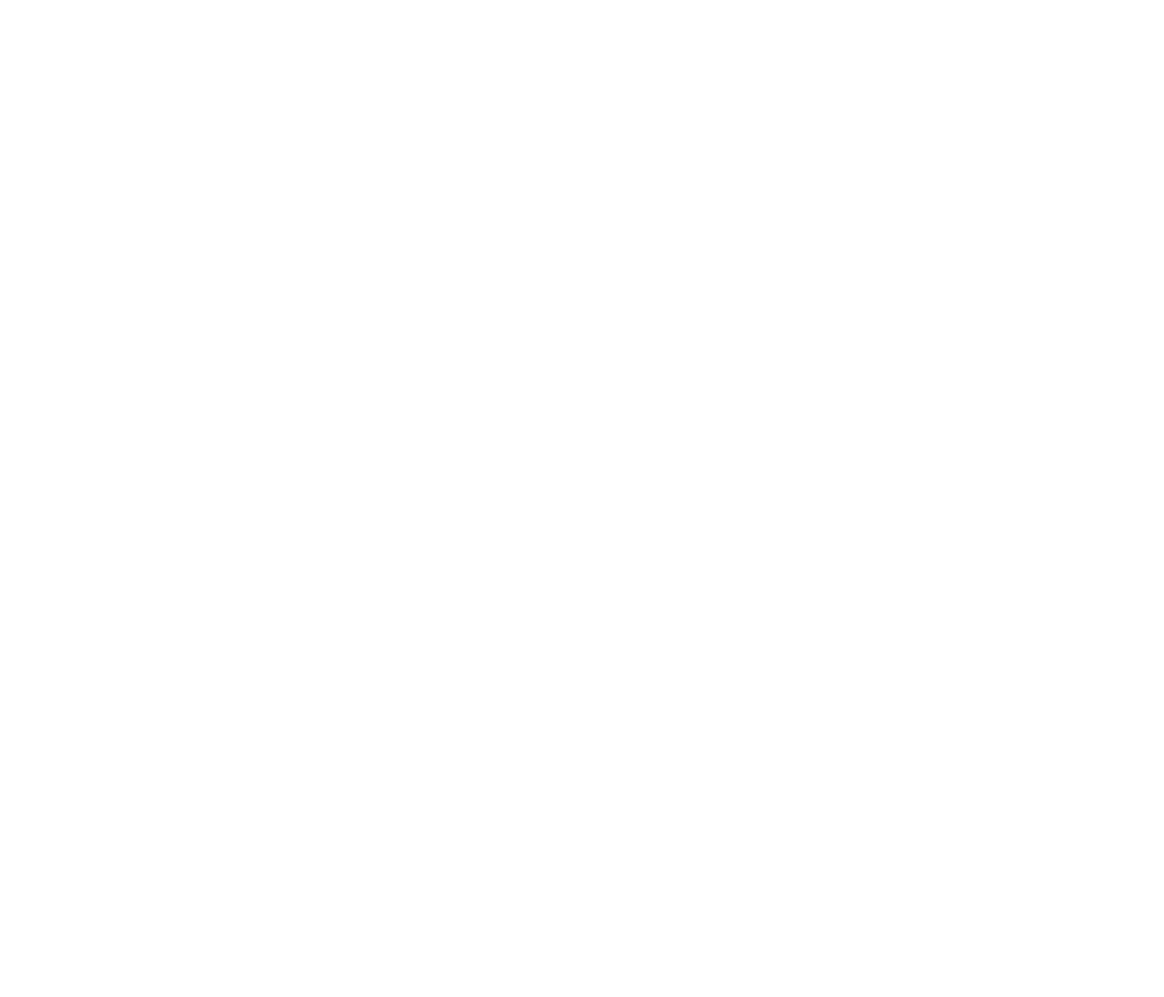
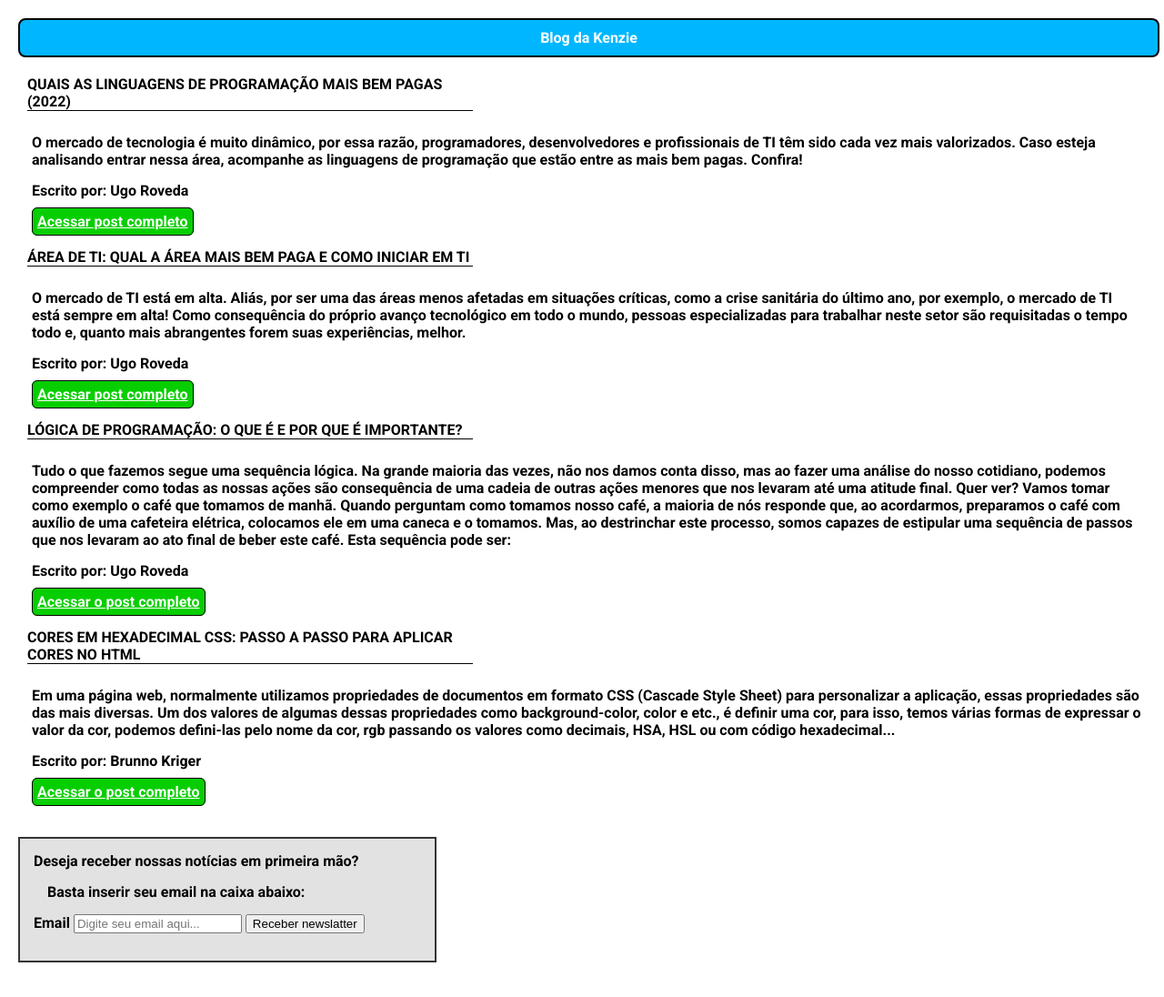
Before and after one commit to Kenzie-Academy-Brasil-Developers/Blog_da_kenzie_com_CSS, a plain HTML site: page index.html in a window 1280 px wide. Shown: the whole page at 91% size. Before the commit the page ends 800 px from the top, so only its background shows below. Drawn offline with Linux system fonts and the light colour scheme.

Commit message:
Primeira versão do blog com css

```diff
--- a/index.html
+++ b/index.html
@@ -1,13 +1,83 @@
 <!DOCTYPE html>
-<html lang="en">
+<html lang="pt-Br">
+
 <head>
     <meta charset="UTF-8">
     <meta http-equiv="X-UA-Compatible" content="IE=edge">
     <meta name="viewport" content="width=device-width, initial-scale=1.0">
-    <title>Blog da Kenzie</title>
+    <title>Blog Kenzie</title>
     <link rel="stylesheet" href="style.css">
 </head>
+
 <body>
 
+    <header class="header">
+        <h1 class="center">Blog da Kenzie</h1>
+    </header>
+
+    <main>
+        <section>
+            <article>
+                <h3 class="title a1">QUAIS AS LINGUAGENS DE PROGRAMAÇÃO MAIS BEM PAGAS (2022)</h3>
+                <p maxlenght="200">O mercado de tecnologia é muito dinâmico, por essa razão,  programadores, desenvolvedores e profissionais de TI têm sido cada vez mais valorizados. Caso esteja analisando entrar nessa área, acompanhe as linguagens de programação que estão entre as mais bem pagas. Confira!</p>
+                <em>Escrito por: Ugo Roveda</em>
+
+                <p><a href="https://kenzie.com.br/blog/linguagens-de-programacao-mais-bem-pagas/" target="blank">Acessar post completo</a></p>
+            </article>
+
+            <article>
+                <h3 class="title a4">ÁREA DE TI: QUAL A ÁREA MAIS BEM PAGA E COMO INICIAR EM TI</h3>
+                <p maxlenght="200">
+                    O mercado de TI está em alta.
+                    Aliás, por ser uma das áreas menos afetadas em situações críticas, como a crise sanitária do último ano, por exemplo, o mercado de TI está sempre em alta!
+                    Como consequência do próprio avanço tecnológico em todo o mundo, pessoas especializadas para trabalhar neste setor são requisitadas o tempo todo e, quanto mais abrangentes forem suas experiências, melhor.
+                </p>
+                <em>Escrito por: Ugo Roveda</em>
+
+                <p><a href="https://kenzie.com.br/blog/area-de-ti/" target="blank">Acessar post completo</a></p>
+            </article>
+
+            <article>
+                <h3 class="title a3">LÓGICA DE PROGRAMAÇÃO: O QUE É E POR QUE É IMPORTANTE?</h3>
+                <p maxlength="200">
+                    Tudo o que fazemos segue uma sequência lógica.
+
+                    Na grande maioria das vezes, não nos damos conta disso, mas ao fazer uma análise do nosso cotidiano, podemos compreender como todas as nossas ações são consequência de uma cadeia de outras ações menores que nos levaram até uma atitude final.
+                    Quer ver?
+                    Vamos tomar como exemplo o café que tomamos de manhã.
+                    Quando perguntam como tomamos nosso café, a maioria de nós responde que, ao acordarmos, preparamos o café com auxílio de uma cafeteira elétrica, colocamos ele em uma caneca e o tomamos.
+                    Mas, ao destrinchar este processo, somos capazes de estipular uma sequência de passos que nos levaram ao ato final de beber este café. Esta sequência pode ser:
+                </p>
+
+                <em>Escrito por: Ugo Roveda</em>
+
+                <p><a href="https://kenzie.com.br/blog/logica-de-programacao/" target="blank">Acessar o post completo</a></p>
+            </article>
+
+            <article>
+                <h3 class="title a4">CORES EM HEXADECIMAL CSS: PASSO A PASSO PARA APLICAR CORES NO HTML</h3>
+                <p maxlenght="200">
+                    Em uma página web, normalmente utilizamos propriedades de documentos em formato CSS (Cascade Style Sheet) para personalizar a aplicação, essas propriedades são das mais diversas. Um dos valores de algumas dessas propriedades como background-color, color e etc., é definir uma cor, para isso, temos várias formas de expressar o valor da cor, podemos defini-las pelo nome da cor, rgb passando os valores como decimais, HSA, HSL ou com código hexadecimal...
+                </p>
+
+                <em>Escrito por: Brunno Kriger</em>
+
+                <p><a href="https://kenzie.com.br/blog/cores-em-hexadecimal-css/" target="blank">Acessar o post completo</a></p>
+            </article>
+        </section>
+    </main>
+
+    <footer>
+
+        <form class="back">
+            <h2>Deseja receber nossas notícias em primeira mão?</h2>
+            <p>Basta inserir seu email na caixa abaixo:</p>
+            <label for="userEmail">Email</label>
+            <input type="email" id="userEmail" name="userEmail" placeholder="Digite seu email aqui..." required="true">
+
+            <button type="submit">Receber newslatter</button>
+            <p></p>
+        </form>
+    </footer>
 </body>
 </html>
--- a/style.css
+++ b/style.css
@@ -0,0 +1,79 @@
+@import url('https://fonts.googleapis.com/css2?family=Roboto:wght@700&display=swap');
+
+html, body, div, span, applet, object, iframe,
+h1, h2, h3, h4, h5, h6, p, blockquote, pre,
+a, abbr, acronym, address, big, cite, code,
+del, dfn, em, img, ins, kbd, q, s, samp,
+small, strike, b, sub, sup, tt, var,
+b, u, i, center,
+dl, dt, dd, ol, ul, li,
+fieldset, form, label, legend,
+table, caption, tbody, tfoot, thead, tr, th, td,
+article, aside, canvas, details, embed,
+figure, figcaption, footer, header, hgroup,
+menu, nav, output, ruby, section, summary,
+time, mark, audio, video {
+    margin: 0;
+	padding: 0;
+	border: 0;
+	font-size: 100%;
+	font: inherit;
+	vertical-align: baseline;
+}
+
+body {
+    font-family: 'Roboto', sans-serif;
+    height: 100vw;
+}
+
+header {
+    color: #fff;
+    margin: 20px 5px 20px 20px ;
+    background-color: hsl(197, 100%, 50%);
+    padding: 10px;
+    border: solid 2px #000000;
+    border-radius: 8px;
+}
+
+p, em{
+    margin: 15px;
+}
+
+article {
+    margin: 20px 10px 20px 20px;
+}
+
+a {
+    color: rgb(255, 255, 255);
+    padding: 5px;
+    height: 40px;
+    width: 40px;
+    margin: 0px 10px 30px 0px;
+    background-color: rgb(7, 206, 0);
+    border: solid 1px black;
+    border-radius: 6px;
+}
+    a:hover {
+    background-color: rgba(0, 153, 0, 0.76);
+    }
+
+footer {
+    margin: 40px 800px 20px 20px;
+    padding: 15px;
+    border: solid 2px rgb(53, 53, 53);
+    background-color: rgba(128, 128, 128, 0.226);
+}
+
+
+.center {
+    text-align: center;
+}
+
+.title {
+    border-bottom: solid 1.5px #000000;
+    margin: 10px 750px 25px 10px;
+}
+
+.a2 {
+    margin-top: 50px;
+}
```
